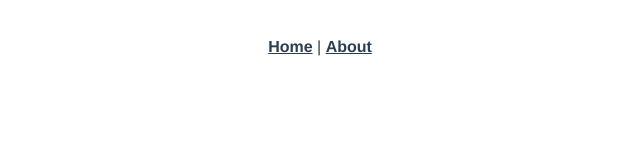
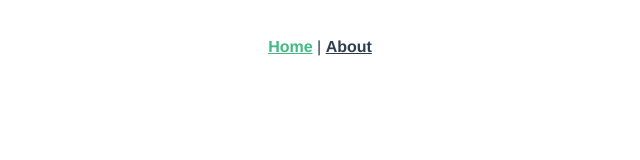
Before and after one commit to victorhsantiago/movie-catalog, a Vue app: page /liked-movies in a window 1280 px wide. Shown: the top 160 px of the page, without its empty margins (320-960 px from the left). Built offline with nearby package versions, Linux system fonts and the light colour scheme.

Commit message:
add app routes

```diff
--- a/src/router/index.js
+++ b/src/router/index.js
@@ -1,6 +1,5 @@
 import Vue from 'vue'
 import VueRouter from 'vue-router'
-import Home from '../views/Home.vue'
 
 Vue.use(VueRouter)
 
@@ -8,22 +7,28 @@ const routes = [
   {
     path: '/',
     name: 'home',
-    component: Home
+    component: () => import('@/views/NotCuratedMovies.vue'),
   },
   {
-    path: '/about',
-    name: 'about',
-    // route level code-splitting
-    // this generates a separate chunk (about.[hash].js) for this route
-    // which is lazy-loaded when the route is visited.
-    component: () => import(/* webpackChunkName: "about" */ '../views/About.vue')
-  }
+    path: '/liked-movies',
+    name: 'liked-movies',
+    component: () => import('@/views/LikedMovies.vue'),
+  },
+  {
+    path: '/disliked-movies',
+    name: 'disliked-movies',
+    component: () => import('@/views/DislikedMovies.vue'),
+  },
+  {
+    path: '*',
+    redirect: '/',
+  },
 ]
 
 const router = new VueRouter({
   mode: 'history',
   base: process.env.BASE_URL,
-  routes
+  routes,
 })
 
 export default router
```
